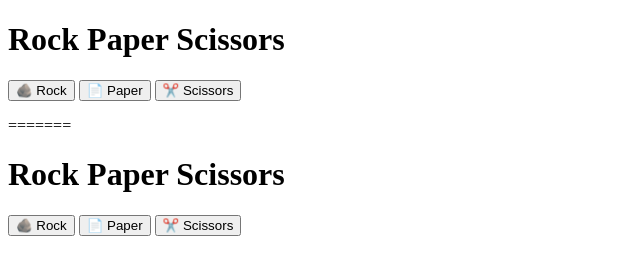
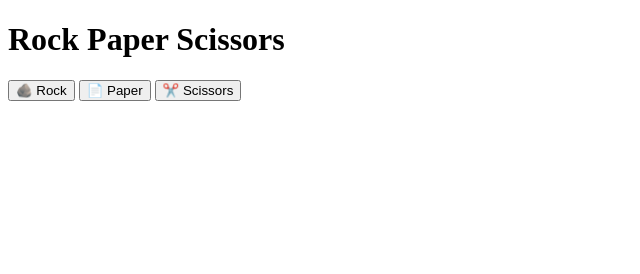
Before and after one commit to yentldawn/gametest, a plain HTML site: page index.html in a window 1280 px wide. Shown: the whole page, without its empty margins (0-640 px from the left). Drawn offline with Linux system fonts and the light colour scheme.

Commit message:
Update index.html

```diff
--- a/index.html
+++ b/index.html
@@ -2,8 +2,8 @@
 <html>
 <head>
   <title>Rock Paper Scissors</title>
- <link rel="stylesheet" href="style.css">
-<script src="script.js"></script>
+  <link rel="stylesheet" href="style.css">
+  <script src="script.js"></script>
 </head>
 <body>
 
@@ -17,27 +17,5 @@
 
   <p id="result"></p>
 
-  <script src="script.js"></script>
-</body>
-=======
-<!DOCTYPE html>
-<html>
-<head>
-  <title>Rock Paper Scissors</title>
-  <link rel="stylesheet" href="style.css">
-</head>
-<body>
-
-  <h1>Rock Paper Scissors</h1>
-
-  <div class="buttons">
-    <button onclick="play('rock')">🪨 Rock</button>
-    <button onclick="play('paper')">📄 Paper</button>
-    <button onclick="play('scissors')">✂️ Scissors</button>
-  </div>
-
-  <p id="result"></p>
-
-  <script src="script.js"></script>
 </body>
 </html>
```
